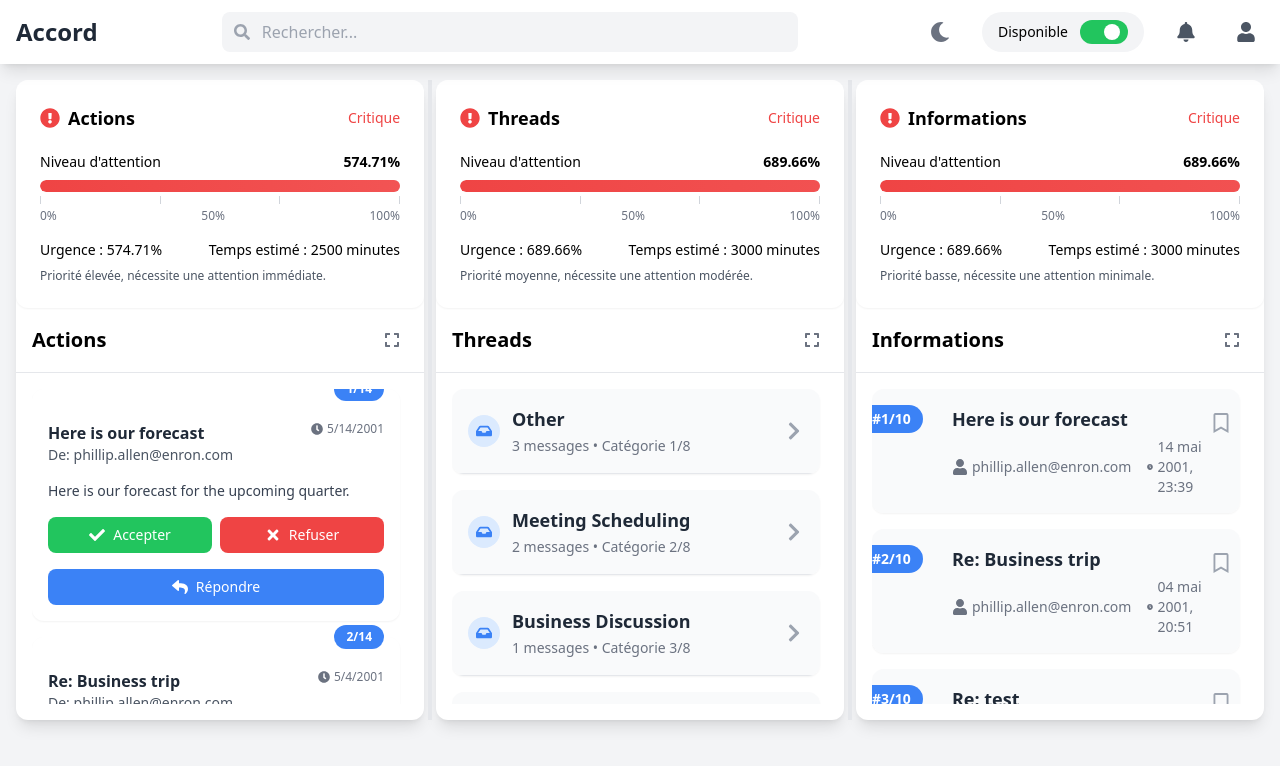
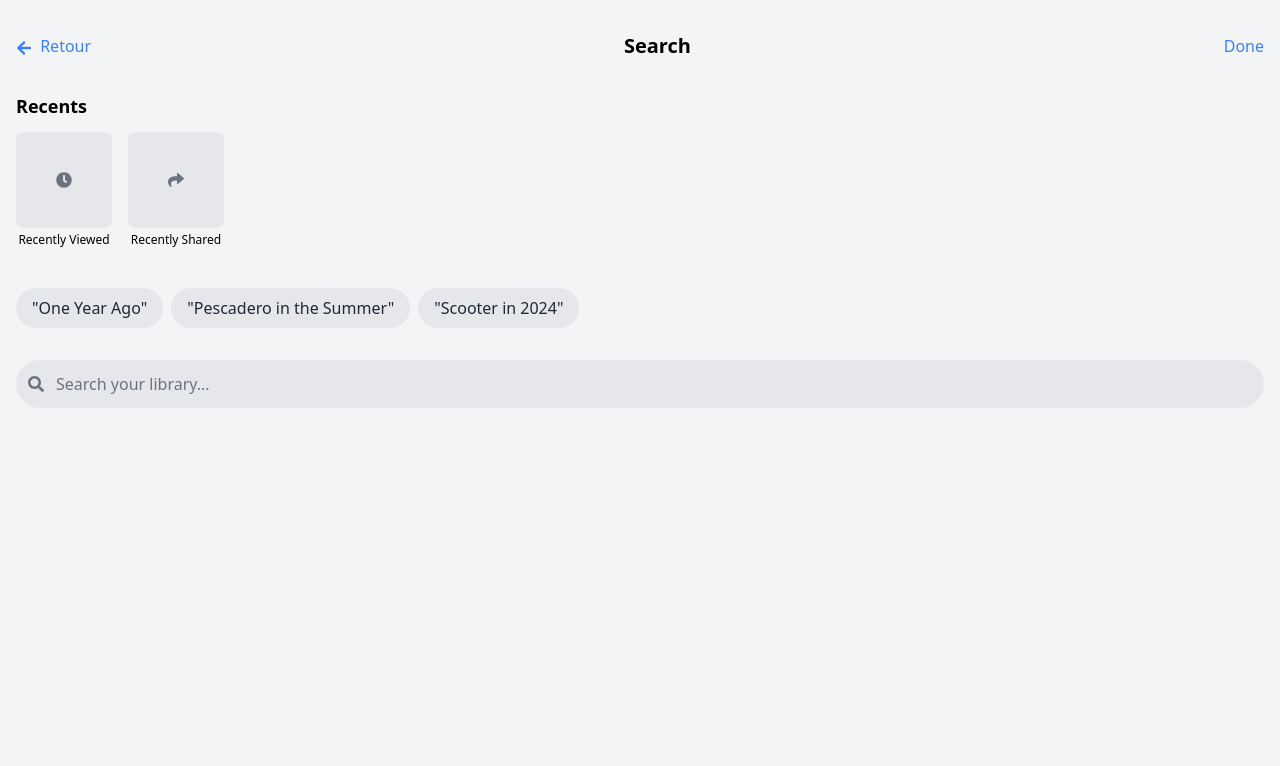
Before and after one commit to protolabo/accord, a React (Create React App) app in the folder frontend/react-app/: page /search in a window 1280 px wide. Shown: the top 766 px of the page. Built offline with nearby package versions, Linux system fonts and the light colour scheme.

Commit message:
test push

```diff
--- a/frontend/package.json
+++ b/frontend/package.json
@@ -51,7 +51,7 @@
     "react": "^19.0.0",
     "react-dom": "^19.0.0",
     "react-icons": "^5.5.0",
-    "react-router-dom": "^7.2.0",
+    "react-router-dom": "^7.3.0",
     "tailwind-merge": "^3.0.1",
     "typescript": "^5.7.3",
     "web-vitals": "^4.2.4"
--- a/frontend/react-app/package.json
+++ b/frontend/react-app/package.json
@@ -9,6 +9,7 @@
     "react": "^19.0.0",
     "react-dom": "^19.0.0",
     "react-icons": "^5.4.0",
+    "react-router-dom": "^7.3.0",
     "tailwind-merge": "^3.0.1",
     "tailwindcss": "^3.4.1",
     "typescript": "^4.9.5"
--- a/frontend/react-app/src/App.tsx
+++ b/frontend/react-app/src/App.tsx
@@ -1,10 +1,14 @@
-import React from "react";
-import Home from "./pages/Home";
+import { Routes, Route } from 'react-router-dom';
+import Home from './pages/Home';
+import SearchPage from './pages/SearchPage';
 
 function App() {
   return (
-    <div>
-      <Home />
+    <div className="app">
+      <Routes>
+        <Route path="/" element={<Home />} />
+        <Route path="/search" element={<SearchPage />} />
+      </Routes>
     </div>
   );
 }
--- a/frontend/react-app/src/index.tsx
+++ b/frontend/react-app/src/index.tsx
@@ -1,15 +1,14 @@
 import React from 'react';
 import ReactDOM from 'react-dom/client';
+import { BrowserRouter } from 'react-router-dom';
+import App from './App';
 import './index.css';
-import App from './App';
 
-
-const root = ReactDOM.createRoot(
-  document.getElementById('root') as HTMLElement
-);
-
+const root = ReactDOM.createRoot(document.getElementById('root')!);
 root.render(
   <React.StrictMode>
-    <App />
+    <BrowserRouter>
+      <App />
+    </BrowserRouter>
   </React.StrictMode>
 );
--- a/frontend/react-app/src/pages/Home.tsx
+++ b/frontend/react-app/src/pages/Home.tsx
@@ -8,7 +8,7 @@ import {
   FaMoon,
   FaSun,
   FaSearch,
-  FaArrowLeft,
+  FaArrowLeft, FaSearchPlus,
 } from "react-icons/fa";
 import { twMerge } from "tailwind-merge";
 import AttentionGauge from "../components/AttentionGauge";
@@ -25,6 +25,7 @@ import {
 } from "../data/mockData";
 import type { Email } from "../components/types";
 import ResizeHandle from "../components/ResizeHandle";
+import {useNavigate} from "react-router-dom";
 
 interface HomeState {
   searchTerm: string;
@@ -67,6 +68,10 @@ const Home: React.FC = () => {
   };
   const sectionRefs = useRef<Array<HTMLDivElement | null>>([]);
   const containerRef = useRef<HTMLDivElement | null>(null);
+  const navigate = useNavigate();
+  const goToAdvancedSearch = () => {
+    navigate('/search');
+  };
 
   const [state, setState] = useState<HomeState>(initialState);
 
@@ -293,8 +298,8 @@ const Home: React.FC = () => {
   return (
       <div className="min-h-screen bg-gray-100 dark:bg-gray-900 transition-colors duration-200">
         <motion.header
-        initial={{ y: -20, opacity: 0 }}
-        animate={{ y: 0, opacity: 1 }}
+            initial={{y: -20, opacity: 0}}
+            animate={{y: 0, opacity: 1}}
             className="sticky top-0 z-50 bg-white dark:bg-gray-800 shadow-lg"
         >
           <div className="max-w-7xl mx-auto px-4 py-3">
@@ -305,21 +310,21 @@ const Home: React.FC = () => {
               </span>
                 {state.showThreadDetail && (
                     <motion.button
-                  initial={{ opacity: 0 }}
-                  animate={{ opacity: 1 }}
-                  whileHover={{ scale: 1.1 }}
-                  whileTap={{ scale: 0.95 }}
+                        initial={{opacity: 0}}
+                        animate={{opacity: 1}}
+                        whileHover={{scale: 1.1}}
+                        whileTap={{scale: 0.95}}
                         onClick={handleBackToList}
                         className="mr-4 p-2 rounded-full hover:bg-gray-100 dark:hover:bg-gray-700"
                     >
-                  <FaArrowLeft className="text-xl text-gray-600 dark:text-gray-300" />
+                      <FaArrowLeft className="text-xl text-gray-600 dark:text-gray-300"/>
                     </motion.button>
                 )}
               </div>
               {/* Barre de recherche */}
               <div className="flex-1 max-w-xl mx-auto">
                 <div className="relative">
-                <FaSearch className="absolute left-3 top-1/2 transform -translate-y-1/2 text-gray-400" />
+                  <FaSearch className="absolute left-3 top-1/2 transform -translate-y-1/2 text-gray-400"/>
                   <input
                       type="text"
                       placeholder="Rechercher..."
@@ -332,15 +337,15 @@ const Home: React.FC = () => {
               </div>
               <div className="flex items-center space-x-6">
                 <motion.button
-                whileHover={{ scale: 1.1 }}
-                whileTap={{ scale: 0.95 }}
+                    whileHover={{scale: 1.1}}
+                    whileTap={{scale: 0.95}}
                     className="p-2 rounded-full hover:bg-gray-100 dark:hover:bg-gray-700"
                     onClick={toggleDarkMode}
                 >
                   {state.darkMode ? (
-                  <FaSun className="text-xl text-yellow-400" />
+                      <FaSun className="text-xl text-yellow-400"/>
                   ) : (
-                  <FaMoon className="text-xl text-gray-500" />
+                      <FaMoon className="text-xl text-gray-500"/>
                   )}
                 </motion.button>
 
@@ -366,7 +371,7 @@ const Home: React.FC = () => {
                         animate={{
                           x: state.isAvailable ? 24 : 4,
                         }}
-                    transition={{ type: "spring", stiffness: 500, damping: 30 }}
+                        transition={{type: "spring", stiffness: 500, damping: 30}}
                     />
                   </motion.div>
                 </div>
@@ -374,13 +379,13 @@ const Home: React.FC = () => {
                 {/* Notifications*/}
                 <div className="relative">
                   <motion.button
-                  whileHover={{ scale: 1.1 }}
-                  whileTap={{ scale: 0.95 }}
+                      whileHover={{scale: 1.1}}
+                      whileTap={{scale: 0.95}}
                       className="p-2 rounded-full hover:bg-gray-100 dark:hover:bg-gray-700 tooltip"
                       title="Notifications"
                       onClick={toggleNotifications}
                   >
-                  <FaBell className="text-xl text-gray-600 dark:text-gray-300" />
+                    <FaBell className="text-xl text-gray-600 dark:text-gray-300"/>
                   </motion.button>
                   {state.showNotifications && (
                       <div className="absolute right-0 mt-2 w-64 bg-white dark:bg-gray-800 shadow-lg rounded-lg p-4">
@@ -404,16 +409,16 @@ const Home: React.FC = () => {
                 {/* Profil*/}
                 <div className="relative">
                   <motion.button
-                  whileHover={{ scale: 1.1 }}
-                  whileTap={{ scale: 0.95 }}
+                      whileHover={{scale: 1.1}}
+                      whileTap={{scale: 0.95}}
                       className="p-2 rounded-full hover:bg-gray-100 dark:hover:bg-gray-700 tooltip"
                       title="Profil"
                       onClick={toggleProfileOptions}
                   >
-                  <FaUser className="text-xl text-gray-600 dark:text-gray-300" />
+                    <FaUser className="text-xl text-gray-600 dark:text-gray-300"/>
                   </motion.button>
                   {state.showProfileOptions && (
-                  <UserProfileModal onClose={toggleProfileOptions} />
+                      <UserProfileModal onClose={toggleProfileOptions}/>
                   )}
                 </div>
               </div>
@@ -425,9 +430,9 @@ const Home: React.FC = () => {
         <main className="container mx-auto p-4">
           {state.showThreadDetail ? (
               <motion.div
-            initial={{ opacity: 0, y: 20 }}
-            animate={{ opacity: 1, y: 0 }}
-            exit={{ opacity: 0, y: -20 }}
+                  initial={{opacity: 0, y: 20}}
+                  animate={{opacity: 1, y: 0}}
+                  exit={{opacity: 0, y: -20}}
                   className="bg-white dark:bg-gray-800 rounded-xl shadow-lg p-6"
               >
                 <ThreadDetail
@@ -440,7 +445,7 @@ const Home: React.FC = () => {
               <div
                   ref={containerRef}
                   className="flex flex-col md:flex-row justify-center items-stretch gap-0 max-w-7xl mx-auto"
-            style={{ cursor: state.isResizing ? "col-resize" : "default" }}
+                  style={{cursor: state.isResizing ? "col-resize" : "default"}}
               >
                 {(
                     ["Actions", "Threads", "Informations"] as Array<
@@ -459,7 +464,7 @@ const Home: React.FC = () => {
                               sectionRefs.current[index] = el;
                             }}
                             layout
-                    animate={{ width: `${sizePercent}%` }}
+                            animate={{width: `${sizePercent}%`}}
                             transition={{
                               type: state.isResizing ? "tween" : "spring",
                               duration: state.isResizing ? 0 : 0.3,
@@ -468,7 +473,7 @@ const Home: React.FC = () => {
                             }}
                             className="w-full md:h-[calc(100vh-160px)] bg-white dark:bg-gray-800 shadow-lg rounded-xl
                   overflow-hidden flex flex-col select-none"
-                    style={{ userSelect: state.isResizing ? "none" : "auto" }}
+                            style={{userSelect: state.isResizing ? "none" : "auto"}}
                         >
                           <AttentionGauge
                               level={mockPriorityLevels[section]}
@@ -491,27 +496,27 @@ const Home: React.FC = () => {
                               <div className="flex space-x-2">
                                 {isExpanded ? (
                                     <motion.button
-                              whileHover={{ scale: 1.1 }}
-                              whileTap={{ scale: 0.95 }}
+                                        whileHover={{scale: 1.1}}
+                                        whileTap={{scale: 0.95}}
                                         onClick={() =>
                                             handleSectionResize(section, "reset")
                                         }
                                         className="p-2 rounded-full hover:bg-gray-100 dark:hover:bg-gray-700"
                                         title="Réinitialiser"
                                     >
-                              <FaCompress className="text-gray-500 dark:text-gray-400" />
+                                      <FaCompress className="text-gray-500 dark:text-gray-400"/>
                                     </motion.button>
                                 ) : (
                                     <motion.button
-                              whileHover={{ scale: 1.1 }}
-                              whileTap={{ scale: 0.95 }}
+                                        whileHover={{scale: 1.1}}
+                                        whileTap={{scale: 0.95}}
                                         onClick={() =>
                                             handleSectionResize(section, "expand")
                                         }
                                         className="p-2 rounded-full hover:bg-gray-100 dark:hover:bg-gray-700"
                                         title="Agrandir"
                                     >
-                              <FaExpand className="text-gray-500 dark:text-gray-400" />
+                                      <FaExpand className="text-gray-500 dark:text-gray-400"/>
                                     </motion.button>
                                 )}
                               </div>
@@ -571,6 +576,15 @@ const Home: React.FC = () => {
               </div>
           )}
         </main>
+        <motion.button
+            whileHover={{scale: 1.1}}
+            whileTap={{scale: 0.9}}
+            onClick={goToAdvancedSearch}
+            className="fixed bottom-6 right-6 bg-blue-500 text-white p-4 rounded-full shadow-lg z-50"
+            aria-label="Recherche avancée"
+        >
+          <FaSearchPlus className="text-xl"/>
+        </motion.button>
       </div>
   );
 };
--- /dev/null
+++ b/frontend/react-app/src/pages/SearchPage.tsx
@@ -0,0 +1,87 @@
+import React, { useState, useEffect } from 'react';
+import { useNavigate } from 'react-router-dom';
+import { FaSearch, FaArrowLeft, FaClock, FaShare } from 'react-icons/fa';
+
+const SearchPage = () => {
+  // Utilisez useNavigate si vous êtes dans le contexte Router
+  const navigate = useNavigate();
+  const [searchTerm, setSearchTerm] = useState('');
+
+  // Données simulées pour les catégories
+  const categories = [
+    { id: 'recent', title: 'Recently Viewed', icon: <FaClock /> },
+    { id: 'shared', title: 'Recently Shared', icon: <FaShare /> }
+  ];
+
+  // Suggestions de recherche
+  const suggestions = [
+    "One Year Ago",
+    "Pescadero in the Summer",
+    "Scooter in 2024"
+  ];
+
+  const handleBackToHome = () => {
+    navigate('/');
+  };
+
+  return (
+    <div className="min-h-screen bg-gray-100 dark:bg-gray-900 pt-6">
+      {/* En-tête */}
+      <div className="flex items-center justify-between px-4 py-2">
+        <button
+          onClick={handleBackToHome}
+          className="text-blue-500 font-medium"
+        >
+          <FaArrowLeft className="inline mr-1" /> Retour
+        </button>
+        <h1 className="text-xl font-bold text-center flex-1">Search</h1>
+        <button className="text-blue-500 font-medium">Done</button>
+      </div>
+
+      <div className="px-4 py-6">
+        {/* Section des catégories */}
+        <h2 className="text-lg font-semibold mb-3">Recents</h2>
+        <div className="flex space-x-4 mb-6 overflow-x-auto pb-2">
+          {categories.map(category => (
+            <div key={category.id} className="flex-shrink-0">
+              <div className="w-24 h-24 bg-gray-200 rounded-lg overflow-hidden">
+                {/* Ici vous afficheriez une image */}
+                <div className="w-full h-full flex items-center justify-center text-gray-500">
+                  {category.icon}
+                </div>
+              </div>
+              <p className="text-xs text-center mt-1">{category.title}</p>
+            </div>
+          ))}
+        </div>
+
+        {/* Section des suggestions */}
+        <div className="space-y-2 mb-6">
+          {suggestions.map((suggestion, index) => (
+            <div
+              key={index}
+              className="bg-gray-200 dark:bg-gray-700 rounded-full px-4 py-2 inline-block mr-2 mb-2"
+            >
+              <span className="text-gray-800 dark:text-white">"{suggestion}"</span>
+            </div>
+          ))}
+        </div>
+
+        {/* Barre de recherche */}
+        <div className="relative">
+          <input
+            type="text"
+            value={searchTerm}
+            onChange={(e) => setSearchTerm(e.target.value)}
+            placeholder="Search your library..."
+            className="w-full bg-gray-200 dark:bg-gray-700 rounded-full py-3 pl-10 pr-4
+                     text-gray-800 dark:text-white placeholder-gray-500"
+          />
+          <FaSearch className="absolute left-3 top-1/2 transform -translate-y-1/2 text-gray-500" />
+        </div>
+      </div>
+    </div>
+  );
+};
+
+export default SearchPage;
```
Lines whose indentation alone changed are shown as unchanged.
